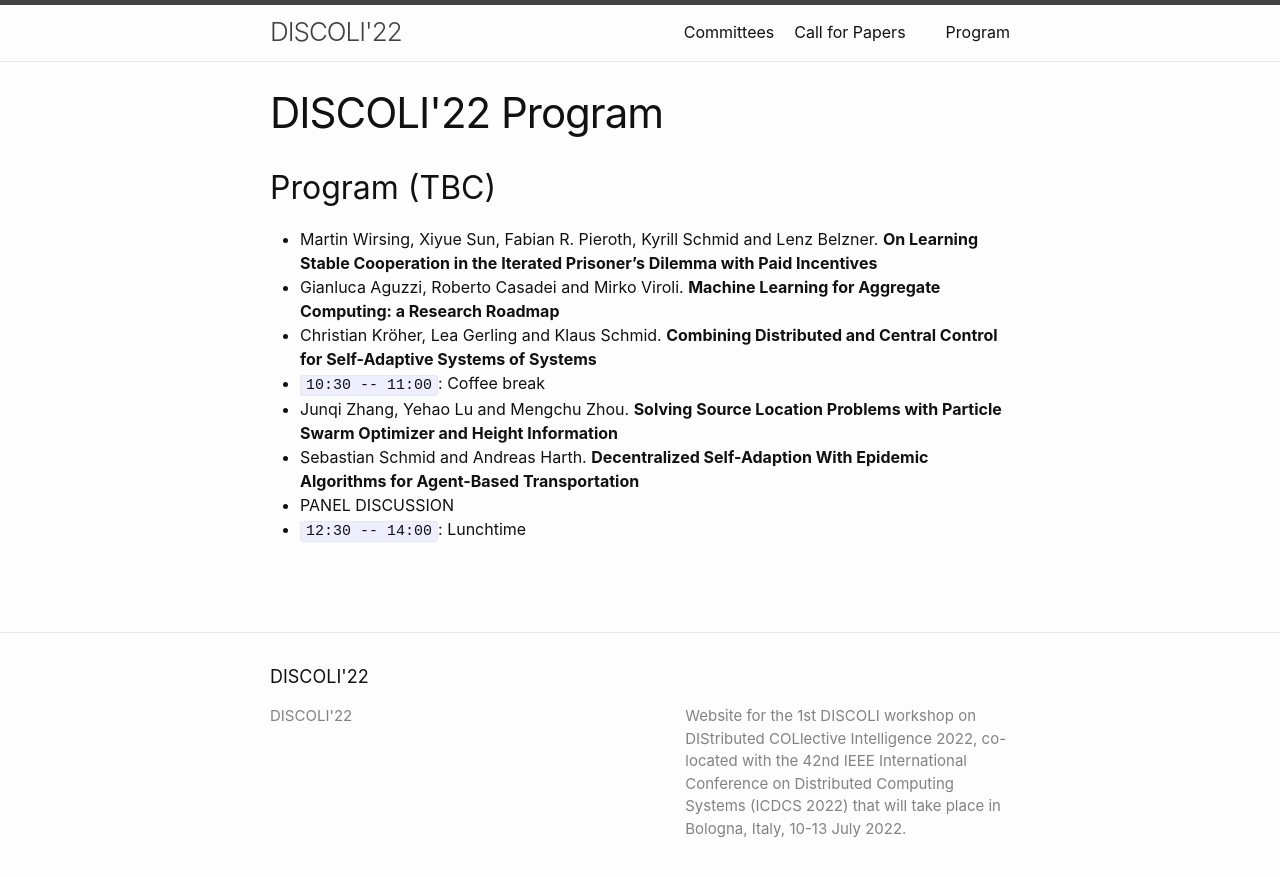
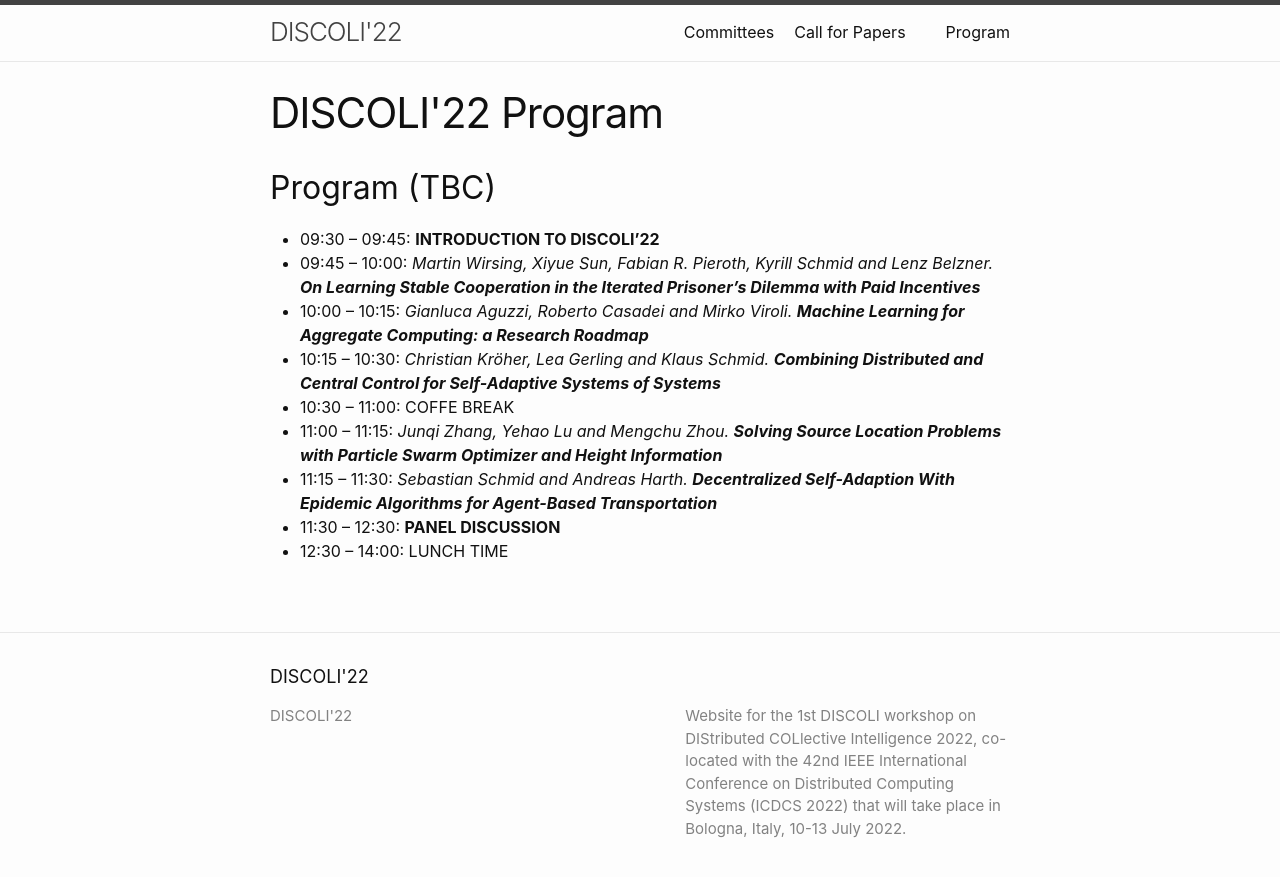
Before and after one commit to discoli-workshop/2023, a Jekyll site: the page built from program.md, in a window 1280 px wide. Shown: the top 877 px of the page. Built offline with Jekyll 4.4.1, drawn with Linux system fonts in a browser that asks for light colours.

Commit message:
Draft program

```diff
--- a/program.md
+++ b/program.md
@@ -9,13 +9,14 @@ title: DISCOLI'22 Program
 
 ## Program (TBC)
 
-* Martin Wirsing, Xiyue Sun, Fabian R. Pieroth, Kyrill Schmid and Lenz Belzner. **On Learning Stable Cooperation in the Iterated Prisoner's Dilemma with Paid Incentives**
-* Gianluca Aguzzi, Roberto Casadei and Mirko Viroli. **Machine Learning for Aggregate Computing: a Research Roadmap**
-* Christian Kröher, Lea Gerling and Klaus Schmid. **Combining Distributed and Central Control for Self-Adaptive Systems of Systems**
-* `10:30 -- 11:00`: Coffee break
-* Junqi Zhang, Yehao Lu and Mengchu Zhou. **Solving Source Location Problems with Particle Swarm Optimizer and Height Information**
-* Sebastian Schmid and Andreas Harth. **Decentralized Self-Adaption With Epidemic Algorithms for Agent-Based Transportation**
-* PANEL DISCUSSION
-* `12:30 -- 14:00`: Lunchtime
+* 09:30 -- 09:45: **INTRODUCTION TO DISCOLI'22**
+* 09:45 -- 10:00: _Martin Wirsing, Xiyue Sun, Fabian R. Pieroth, Kyrill Schmid and Lenz Belzner._ ***On Learning Stable Cooperation in the Iterated Prisoner's Dilemma with Paid Incentives***
+* 10:00 -- 10:15: *Gianluca Aguzzi, Roberto Casadei and Mirko Viroli.* ***Machine Learning for Aggregate Computing: a Research Roadmap***
+* 10:15 -- 10:30: *Christian Kröher, Lea Gerling and Klaus Schmid.* ***Combining Distributed and Central Control for Self-Adaptive Systems of Systems***
+* 10:30 -- 11:00:  COFFE BREAK
+* 11:00 -- 11:15: *Junqi Zhang, Yehao Lu and Mengchu Zhou.* ***Solving Source Location Problems with Particle Swarm Optimizer and Height Information***
+* 11:15 -- 11:30: *Sebastian Schmid and Andreas Harth.* ***Decentralized Self-Adaption With Epidemic Algorithms for Agent-Based Transportation***
+* 11:30 -- 12:30: **PANEL DISCUSSION**
+* 12:30 -- 14:00: LUNCH TIME
 
 <!-- * `15:30 -- 16:00`: Coffee break -->
```
